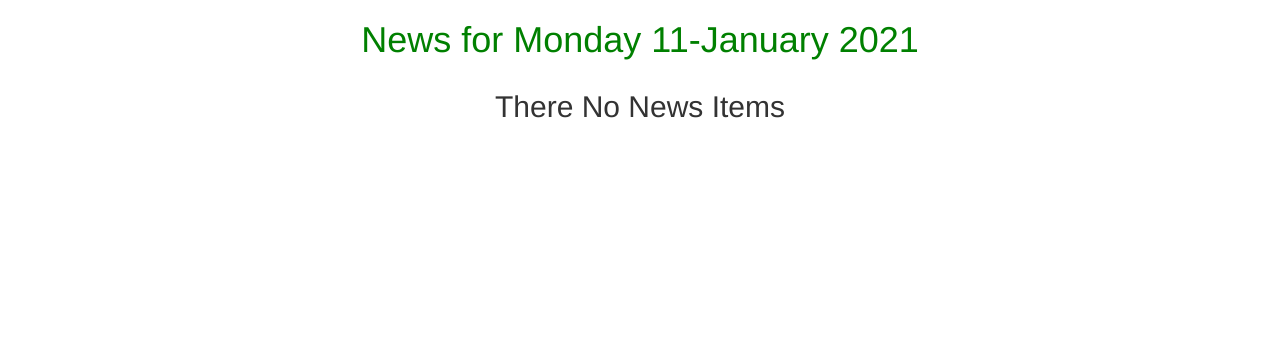
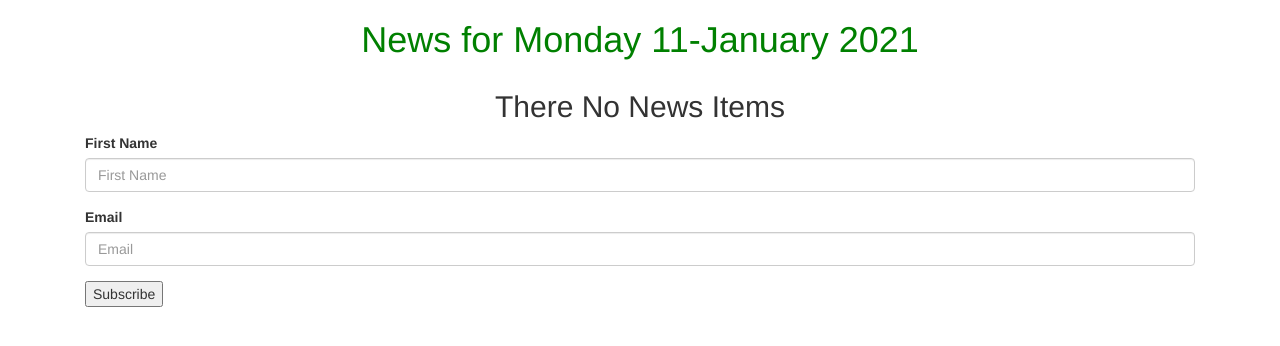
Before and after one commit to Emmanuel-otieno/tribune, a Django app: page / in a window 1280 px wide. Shown: the part 52-398 px from the top of the page. Run offline with Django 3.2, Linux system fonts and the light colour scheme; data that the repository does not hold is empty; some libraries are stand-ins or nearby versions.

Commit message:
sending email

```diff
--- /dev/null
+++ b/news/forms.py
@@ -0,0 +1,5 @@
+from django import forms
+
+class NewsLetterForm(forms.Form):
+    your_name= forms.CharField(label = 'First Name',max_length =30)
+    email = forms.EmailField(label ='Email')
--- a/news/models.py
+++ b/news/models.py
@@ -47,3 +47,8 @@ class Article(models.Model):
     def search_by_title(cls,search_term):
         news = cls.objects.filter(title__icontains=search_term)
         return news
+
+
+class NewsLetterRecipients(models.Model):
+       name =  models.CharField(max_length = 30)
+       email = models.EmailField()
--- a/news/templates/all-news/today-news.html
+++ b/news/templates/all-news/today-news.html
@@ -1,5 +1,5 @@
 {%extends 'all-news/base.html'%}
-
+{% load bootstrap3 %}
 {% block content %}
 {{block.super}}
 
@@ -29,6 +29,19 @@
     </div>
     {% endfor %}
 
+
+ <!-- Looping through news end   -->
+  <div class="container-fluid">
+
+     <form  action="{%url 'newsToday'%}" method="post">
+       {%csrf_token%}
+
+       {% bootstrap_form letterForm layout='inline' %}
+       <input type="submit" value="Subscribe">
+     </form>
+
+  </div>
+
   </div>
 
 {% endblock %}
--- a/news/templates/email/newsemail.html
+++ b/news/templates/email/newsemail.html
@@ -0,0 +1,4 @@
+<h1>Hello {{name}}</h1>
+
+<h5>Welcome to the Moringa tribune newsletter. You will find the most exciting news about Moringa School
+</h5>
--- a/news/templates/email/newsemail.txt
+++ b/news/templates/email/newsemail.txt
@@ -0,0 +1,3 @@
+Hello {{name}}
+
+Welcome to the Moringa tribune newsletter You will find the most exciting news about Moringa School
--- a/news/views.py
+++ b/news/views.py
@@ -1,13 +1,27 @@
 from django.shortcuts import render,redirect
-from django.http import HttpResponse, Http404
+from django.http import HttpResponse, Http404,HttpResponseRedirect
 import datetime as dt
-from .models import Article
+from .forms import NewsLetterForm
+from .email import send_welcome_email
+from .models import Article,NewsLetterRecipients
 
 # Create your views here.
 def news_today(request):
     date = dt.date.today()
     news = Article.todays_news()
-    return render(request, 'all-news/today-news.html',{"date":date,"news":news})
+    if request.method == 'POST':
+        form = NewsLetterForm(request.POST)
+        if form.is_valid():
+            name = form.cleaned_data['your_name']
+            email = form.cleaned_data['email']
+            recipient = NewsLetterRecipients(name = name,email = email)
+            recipient.save()
+            send_welcome_email(name,email)
+            HttpResponseRedirect('news_today')
+    else:
+        form = NewsLetterForm()
+
+    return render(request, 'all-news/today-news.html',{"date":date,"news":news,"letterForm":form})
 
 
 def welcome(request):
```
Also changed, not shown: news/email.py (added, +15 -0 lines), tribune/settings.py (+7 -3 lines), news/migrations/0004_newsletterrecipients.py (added).
